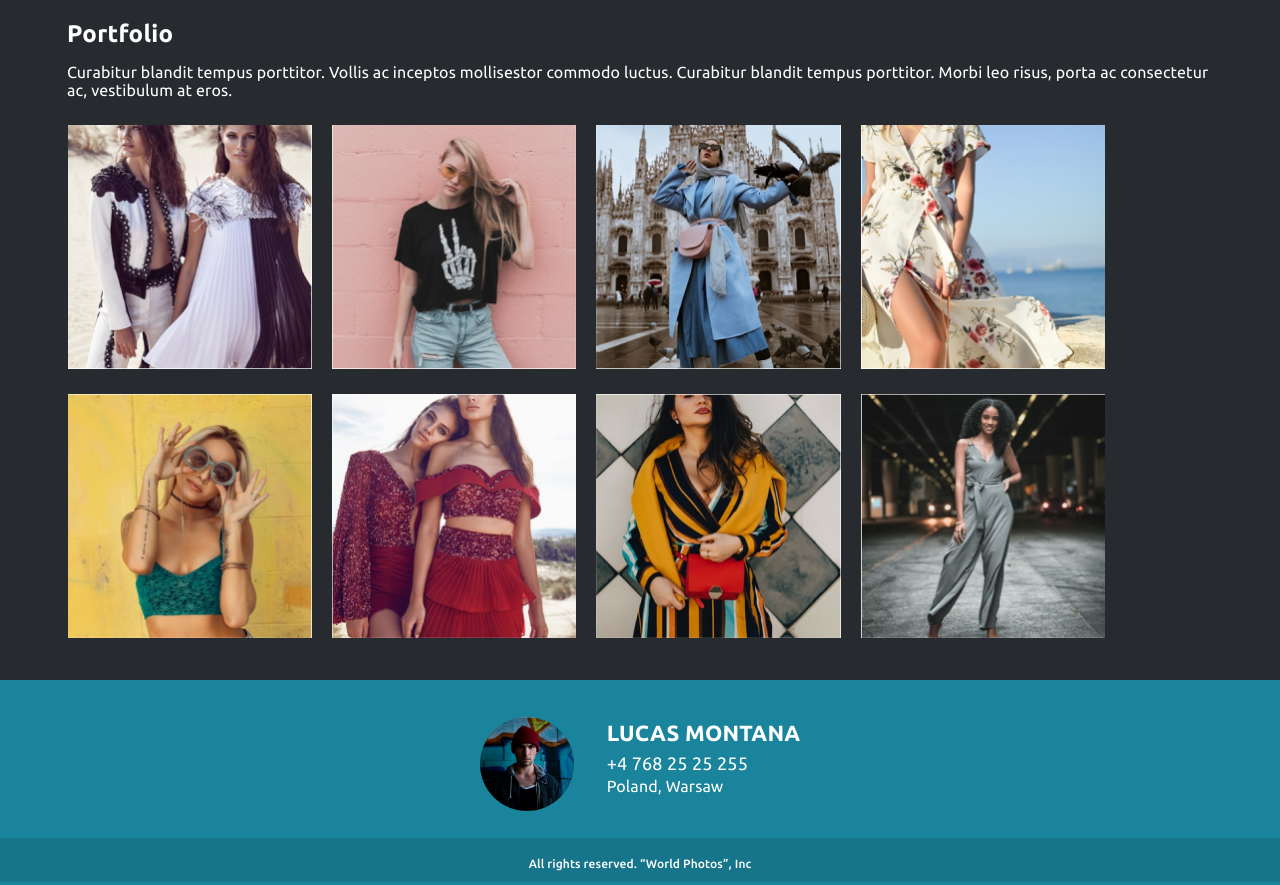
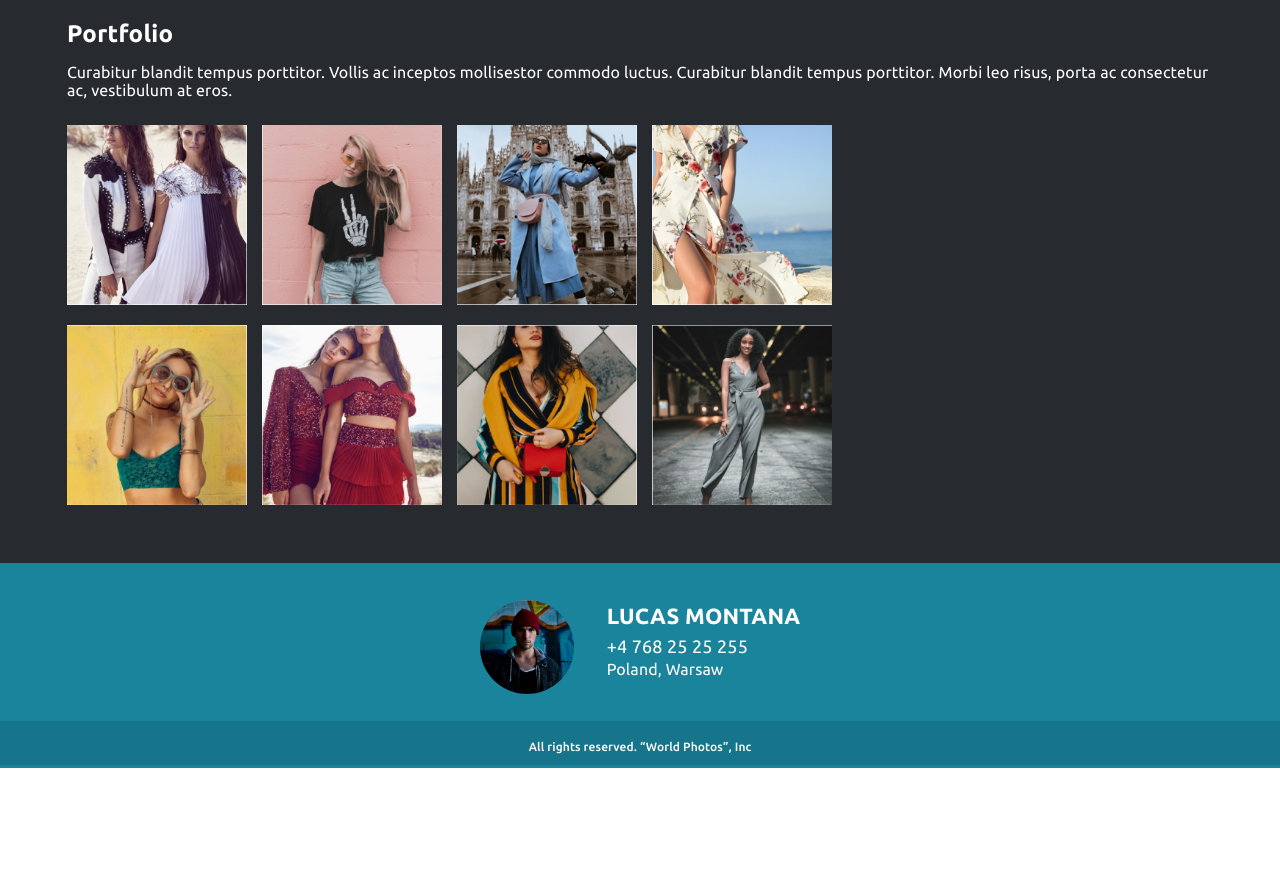
Before and after one commit to AselAkmatova/Exam-3, a plain HTML site: page index.html in a window 1280 px wide. Shown: the part 900-1785 px from the top of the page. After the commit the page ends 1668 px from the top, so only its background shows below. Drawn offline with nearby package versions, Linux system fonts and the light colour scheme.

Commit message:
change tablet gallery style

```diff
--- a/responsive.css
+++ b/responsive.css
@@ -30,10 +30,28 @@
   .portfolio__text {
     width: 100%;
   }
+  .item,
+  .img {
+    width: 180px;
+    height: 180px;
+  }
+
+  .row,
+  .photos {
+    display: grid;
+    grid-template-columns: 1fr 1fr 1fr 1fr;
+    grid-template-rows: 1fr 1fr;
+    margin-left: -33px;
+  }
+
+  .photos {
+    width: 765px;
+    gap: 15px;
+  }
 
   .footer {
     height: 205px;
-    margin-top: -58px;
+    margin-top: -47px;
   }
 }
 
```
